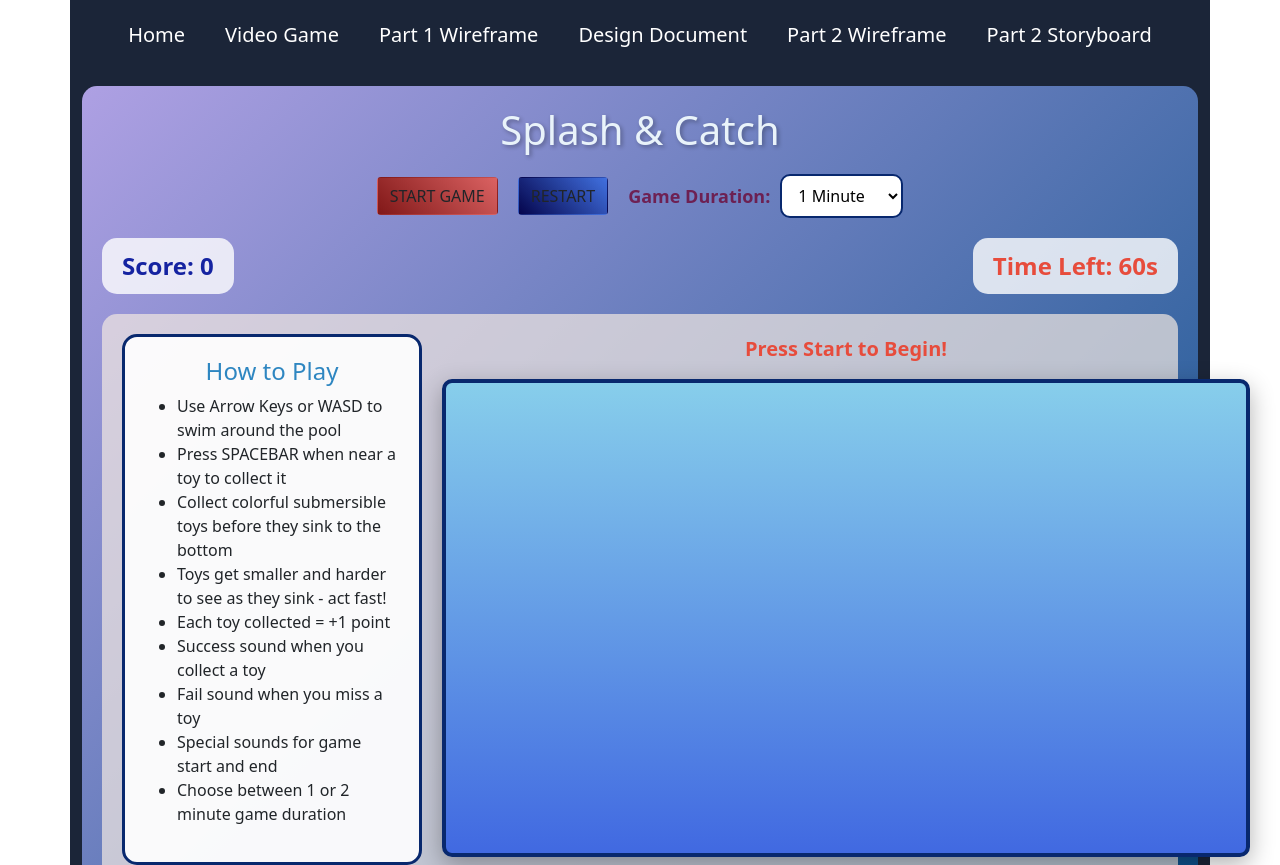
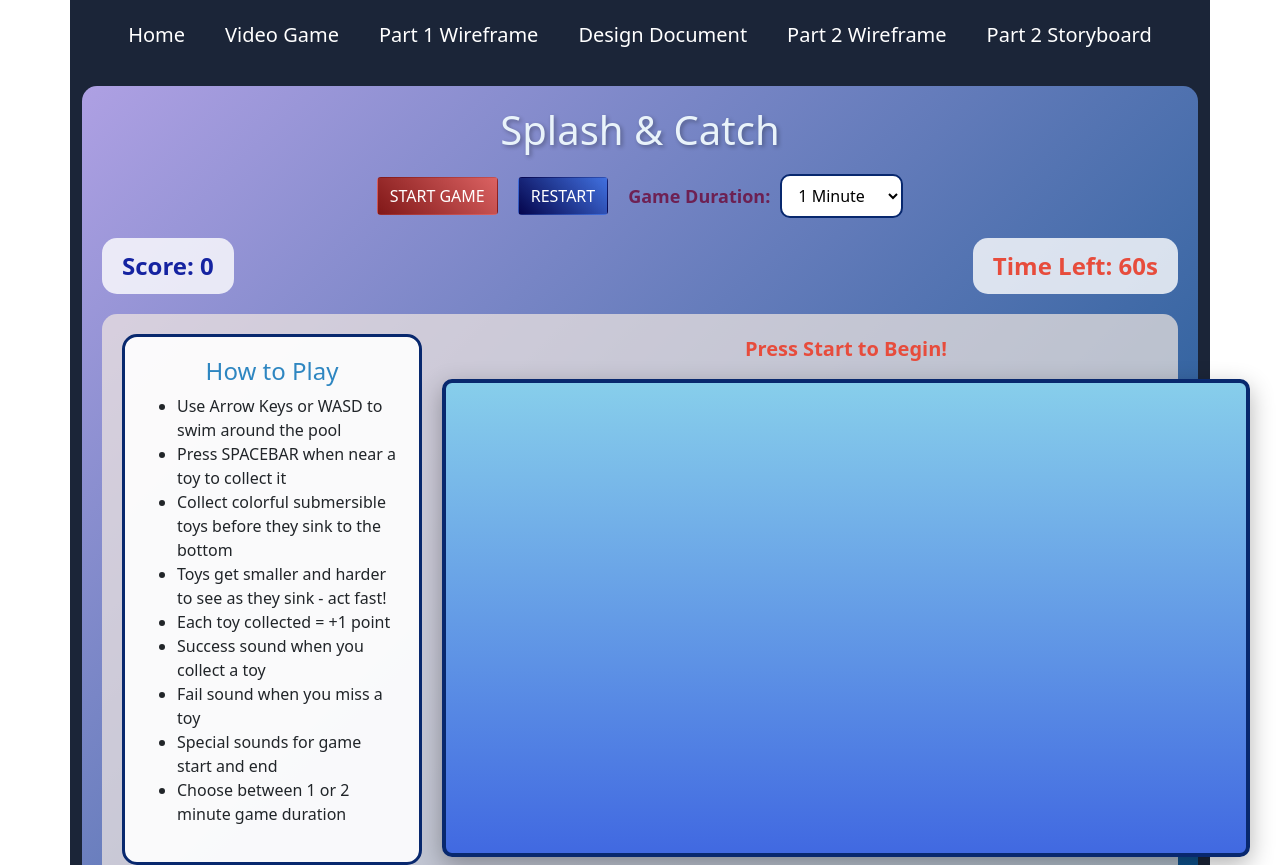
Before and after one commit to RurushaChi/ISCG6420-Final-Assignment2-1576463-1509445, a plain HTML site: page game.html in a window 1280 px wide. Shown: the top 865 px of the page. Drawn offline with nearby package versions, Linux system fonts and the light colour scheme.

```diff
--- a/gameStyle.css
+++ b/gameStyle.css
@@ -221,6 +221,11 @@ html {
         .game-buttons {
             display: flex;
             gap: 15px;
+            color: white;
+        }
+
+        #startBtn, #restartBtn{
+            color: white;
         }
 
         @media (max-width: 100%) {
```
